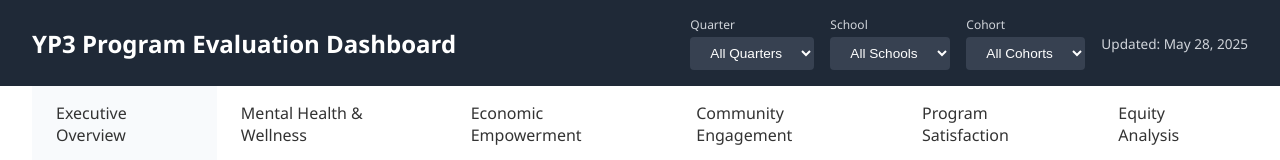
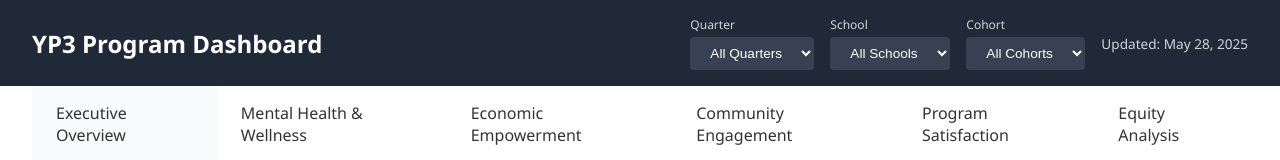
Before and after one commit to khysimp/YP3-PowerBI-Mock, a plain HTML site: page index.html in a window 1280 px wide. Shown: the top 160 px of the page. Drawn offline with nearby package versions, Linux system fonts and the light colour scheme.

Commit message:
Update index.html

```diff
--- a/index.html
+++ b/index.html
@@ -584,7 +584,7 @@
 <body>
     <div class="dashboard-container">
         <header class="header">
-            <h1>YP3 Program Evaluation Dashboard</h1>
+            <h1>YP3 Program Dashboard</h1>
             <div class="header-controls">
                 <div class="filter-group">
                     <div class="filter-label">Quarter</div>
```
